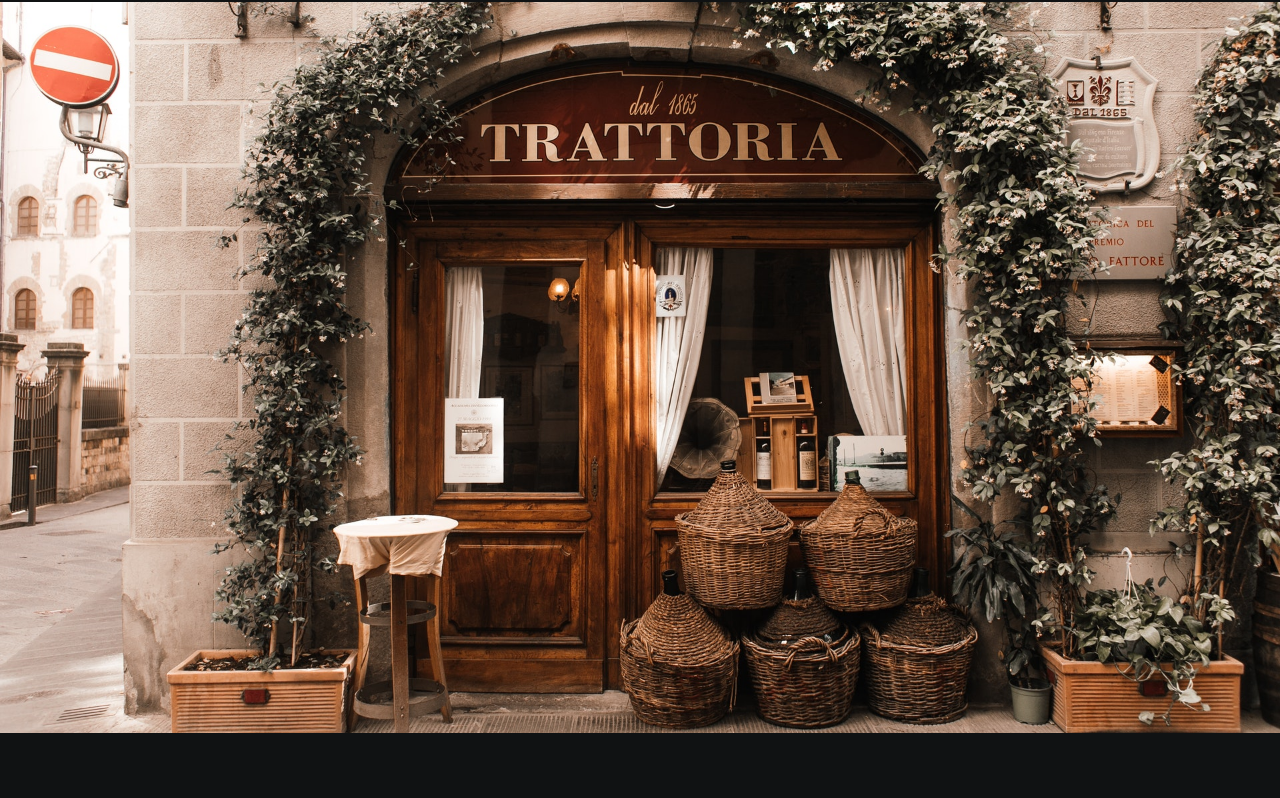
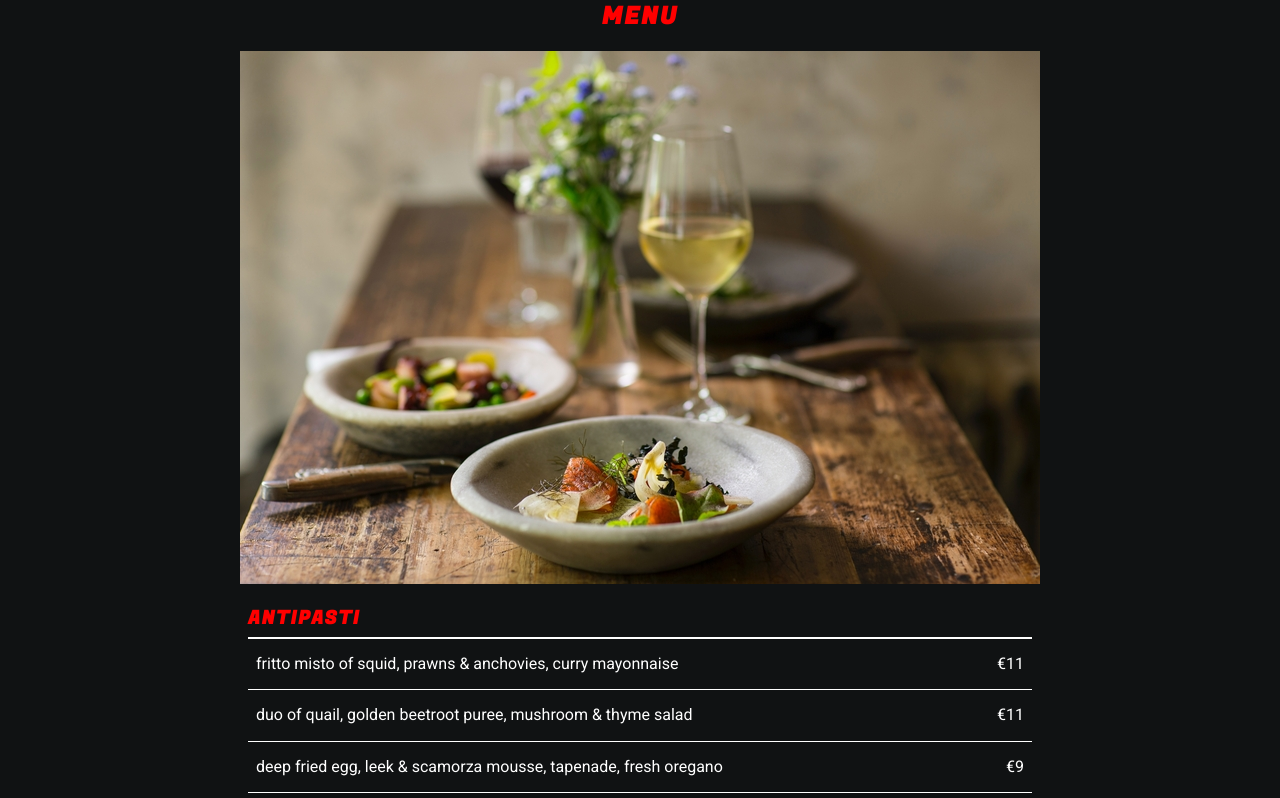
Before and after one commit to Aleafan/restaurant-site, a website built with webpack: page dist/index.html in a window 1280 px wide. Shown: the part 67-865 px from the top of the page. Built offline with Linux system fonts and the light colour scheme.

Commit message:
Create HTML content and CSS styling for Menu tab.

```diff
--- a/src/index.js
+++ b/src/index.js
@@ -2,9 +2,9 @@
 import { loadHeader } from './header.js';
 import { loadFooter } from './footer.js';
 
-loadHeader();
-loadHomepage();
-loadFooter();
+// loadHeader();
+// loadHomepage();
+// loadFooter();
 
 // Correct 100vh rendering on mobiles
 const vh = window.innerHeight * 0.01;
--- a/src/styles.css
+++ b/src/styles.css
@@ -2,17 +2,13 @@
   box-sizing: border-box;
 }
 html {
-  font-family: 'Poppins', sans-serif;
+  font-family: 'Roboto', sans-serif;
   background-color: rgb(16, 18, 19);
 }
 body {
   max-width: 1600px;
   margin: 0 auto;
   color: white;
-}
-img {
-  display: block;
-  margin: 0 auto;
 }
 .background {
   background-image: url("./trattoria_1920-1280.jpg");
@@ -154,3 +150,51 @@
     margin: 1rem;
   }
 }
+
+/* Menu page styling */
+#menu {
+  max-width: 800px;
+  margin: 0 auto;
+}
+img {
+  display: block;
+  margin: 0 auto 1rem;
+  max-width: 100%;
+}
+#menu h2 {
+  font-family: 'Fugaz One', cursive;
+  margin-top: 70px;
+  color: red;
+  text-align: center;
+  letter-spacing: 0.08em;
+}
+#menu section {
+  padding: 0.5rem;
+}
+h3 {
+  font-family: 'Fugaz One', cursive;
+  letter-spacing: 0.08em;
+  color: red;
+  border-bottom: 2px solid white;
+  padding-bottom: 0.5rem;
+  margin: 0;
+}
+.menu-item {
+  display: flex;
+  justify-content: space-between;
+  align-items: center;;
+  border-bottom: 1px solid white;;
+}
+.price {
+  margin-left: 2rem;
+}
+.menu-item:last-child {
+  border-bottom: none;
+}
+.menu-item p:first-child {
+  padding-left: 0.5rem;
+}
+.menu-item p:last-child {
+  padding-right: 0.5rem;
+  border-bottom: none;
+}
```
Also changed, not shown: dist/index.html, dist/main.js, src/food-w800.jpg (added).
